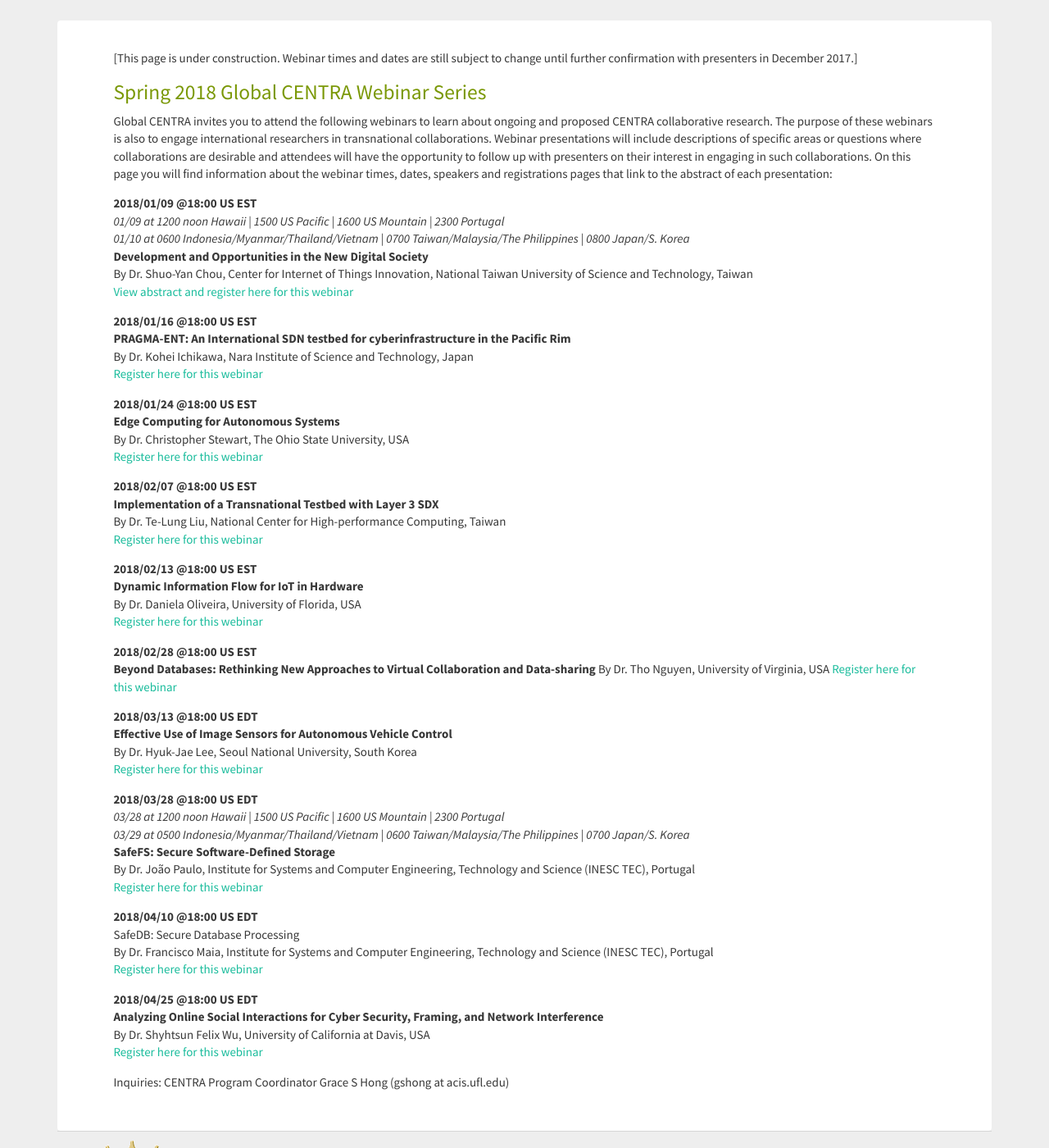
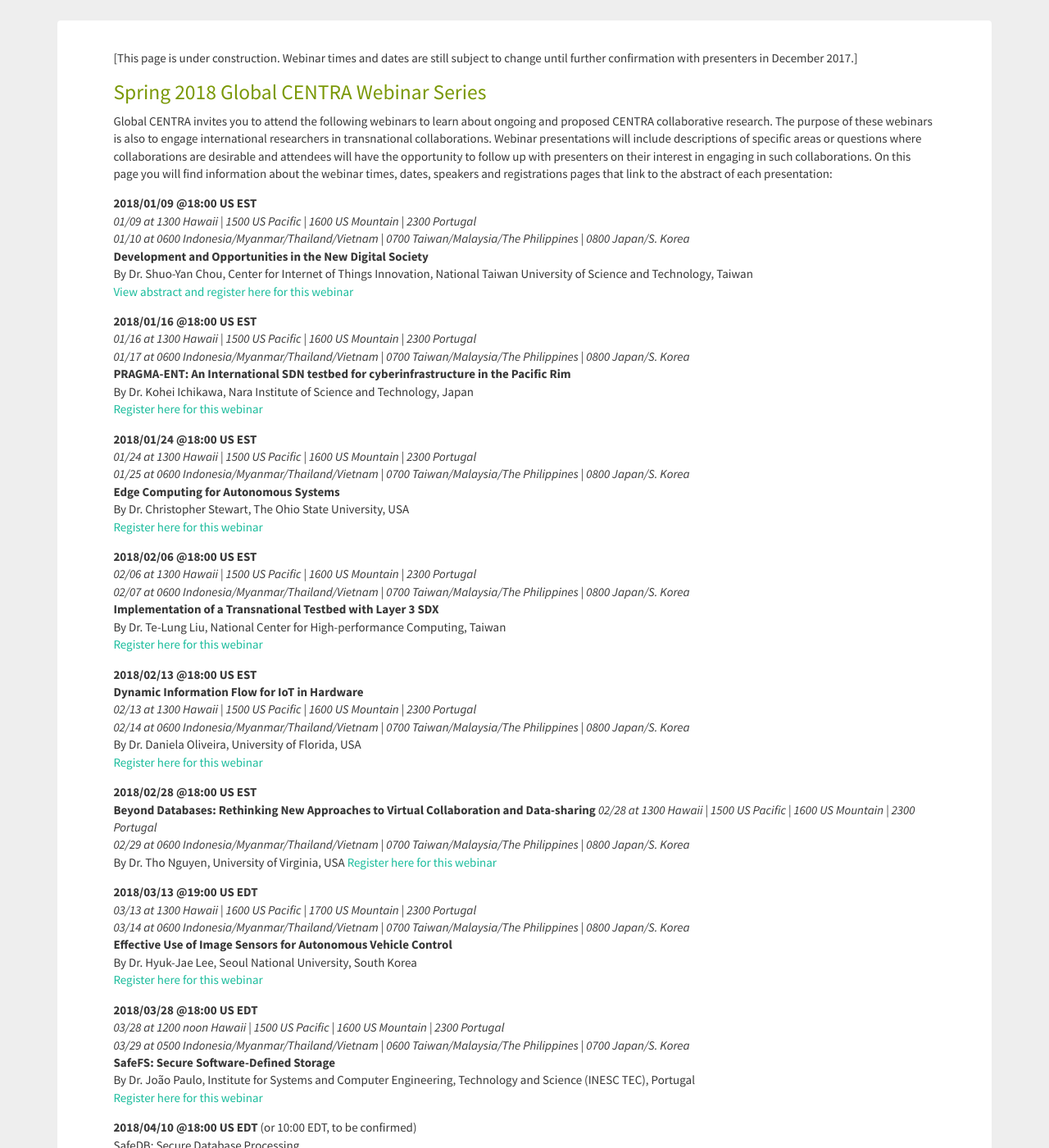
Before and after one commit to hmchou56/centra8, a Jekyll site: the page built from spring2018webinars.md, in a window 1280 px wide and 1400 px high, scrolled down 287 px. Shown: the whole window at 82% size. Built offline with Jekyll 4.4.1, drawn with Linux system fonts in a browser that asks for light colours; nearby versions of some CDN libraries.

Commit message:
updated time zone conversions

```diff
--- a/spring2018webinars.md
+++ b/spring2018webinars.md
@@ -14,38 +14,50 @@
 
 
 **2018/01/09 @18:00 US EST**
-*01/09 at 1200 noon Hawaii | 1500 US Pacific | 1600 US Mountain | 2300 Portugal*
+*01/09 at 1300 Hawaii | 1500 US Pacific | 1600 US Mountain | 2300 Portugal*
 *01/10 at 0600 Indonesia/Myanmar/Thailand/Vietnam | 0700 Taiwan/Malaysia/The Philippines | 0800 Japan/S. Korea*
 **Development and Opportunities in the New Digital Society**
 By Dr. Shuo-Yan Chou, Center for Internet of Things Innovation, National Taiwan University of Science and Technology, Taiwan
 [View abstract and register here for this webinar](https://goo.gl/A1SHp8)
 
 **2018/01/16 @18:00 US EST**
+*01/16 at 1300 Hawaii | 1500 US Pacific | 1600 US Mountain | 2300 Portugal*
+*01/17 at 0600 Indonesia/Myanmar/Thailand/Vietnam | 0700 Taiwan/Malaysia/The Philippines | 0800 Japan/S. Korea*
 **PRAGMA-ENT: An International SDN testbed for cyberinfrastructure in the Pacific Rim**
 By Dr. Kohei Ichikawa, Nara Institute of Science and Technology, Japan
 [Register here for this webinar](https://goo.gl/F5tXre)
 
 **2018/01/24 @18:00 US EST**
+*01/24 at 1300 Hawaii | 1500 US Pacific | 1600 US Mountain | 2300 Portugal*
+*01/25 at 0600 Indonesia/Myanmar/Thailand/Vietnam | 0700 Taiwan/Malaysia/The Philippines | 0800 Japan/S. Korea*
 **Edge Computing for Autonomous Systems**
 By Dr. Christopher Stewart, The Ohio State University, USA
 [Register here for this webinar](https://goo.gl/7UXfMF)
 
-**2018/02/07 @18:00 US EST**
+**2018/02/06 @18:00 US EST**
+*02/06 at 1300 Hawaii | 1500 US Pacific | 1600 US Mountain | 2300 Portugal*
+*02/07 at 0600 Indonesia/Myanmar/Thailand/Vietnam | 0700 Taiwan/Malaysia/The Philippines | 0800 Japan/S. Korea*
 **Implementation of a Transnational Testbed with Layer 3 SDX**
 By Dr. Te-Lung Liu, National Center for High-performance Computing, Taiwan
 [Register here for this webinar](https://goo.gl/hrksLr)
 
 **2018/02/13 @18:00 US EST**
 **Dynamic Information Flow for IoT in Hardware**
+*02/13 at 1300 Hawaii | 1500 US Pacific | 1600 US Mountain | 2300 Portugal*
+*02/14 at 0600 Indonesia/Myanmar/Thailand/Vietnam | 0700 Taiwan/Malaysia/The Philippines | 0800 Japan/S. Korea*
 By Dr. Daniela Oliveira, University of Florida, USA
 [Register here for this webinar](https://goo.gl/nvi61N)
 
 **2018/02/28 @18:00 US EST**
 **Beyond Databases: Rethinking New Approaches to Virtual Collaboration and Data-sharing**
+*02/28 at 1300 Hawaii | 1500 US Pacific | 1600 US Mountain | 2300 Portugal*
+*02/29 at 0600 Indonesia/Myanmar/Thailand/Vietnam | 0700 Taiwan/Malaysia/The Philippines | 0800 Japan/S. Korea*
 By Dr. Tho Nguyen, University of Virginia, USA
 [Register here for this webinar](https://goo.gl/UUD1gn)
 
-**2018/03/13 @18:00 US EDT**
+**2018/03/13 @19:00 US EDT**
+*03/13 at 1300 Hawaii | 1600 US Pacific | 1700 US Mountain | 2300 Portugal*
+*03/14 at 0600 Indonesia/Myanmar/Thailand/Vietnam | 0700 Taiwan/Malaysia/The Philippines | 0800 Japan/S. Korea*
 **Effective Use of Image Sensors for Autonomous Vehicle Control**
 By Dr. Hyuk-Jae Lee, Seoul National University, South Korea
 [Register here for this webinar](https://goo.gl/MuADia)
@@ -57,7 +69,7 @@
 By Dr. João Paulo, Institute for Systems and Computer Engineering, Technology and Science (INESC TEC), Portugal
 [Register here for this webinar](https://goo.gl/zWR9g7)
 
-**2018/04/10 @18:00 US EDT**
+**2018/04/10 @18:00 US EDT**  (or 10:00 EDT, to be confirmed)
 SafeDB: Secure Database Processing
 By Dr. Francisco Maia, Institute for Systems and Computer Engineering, Technology and Science (INESC TEC), Portugal
 [Register here for this webinar](https://goo.gl/kM68SF)
```
